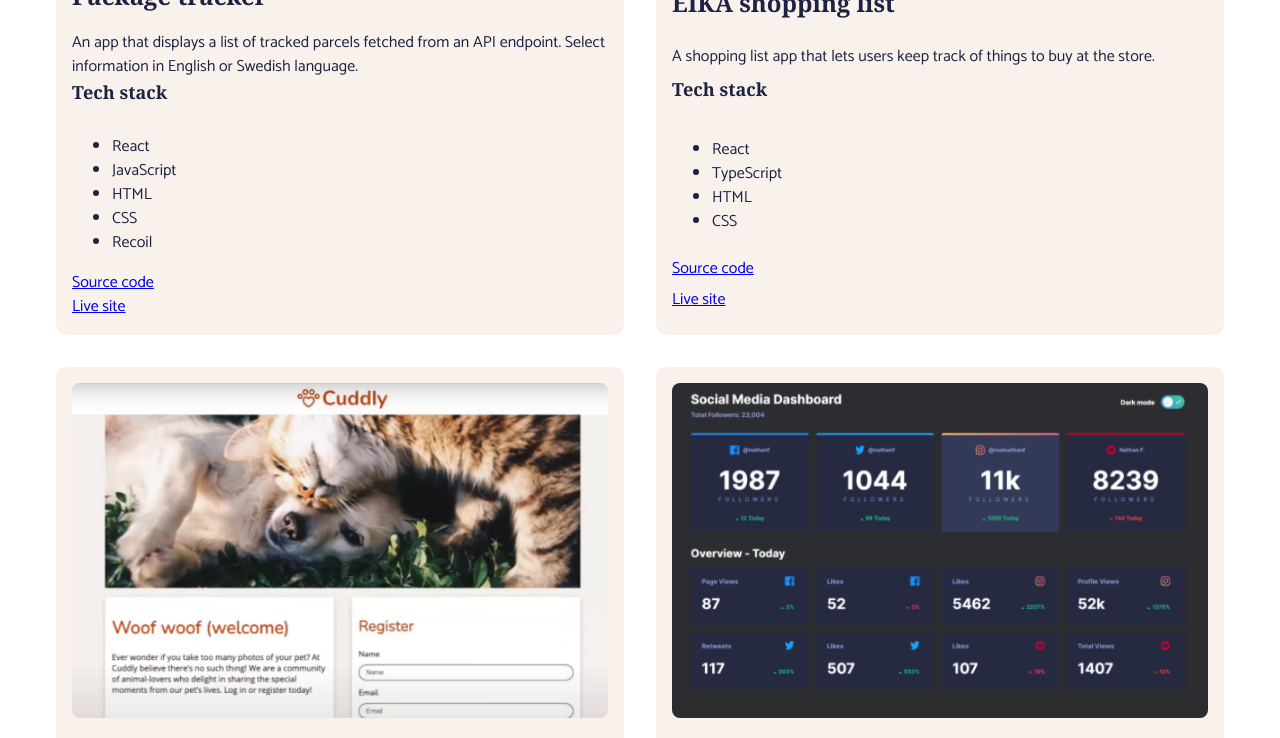
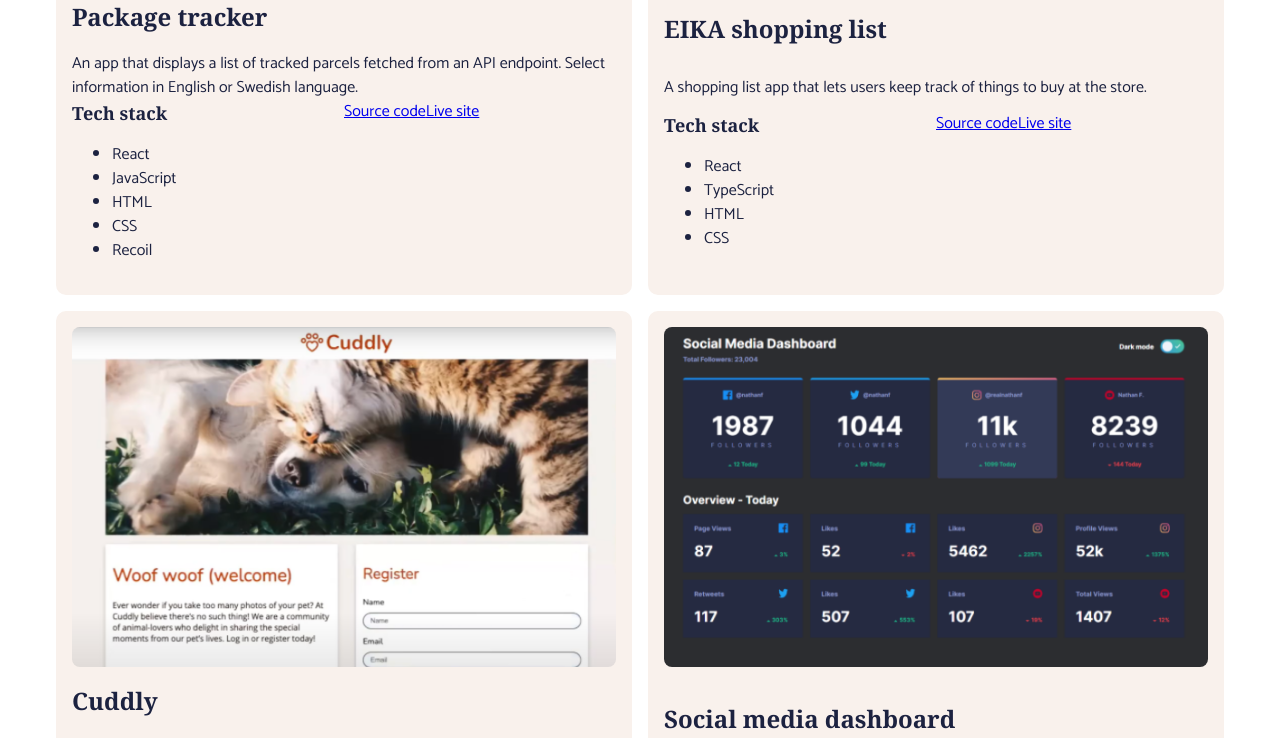
Before and after one commit to eeels22/portfolio, a React (Create React App) app: page / in a window 1280 px wide. Shown: the part 1120-1858 px from the top of the page. Built offline with nearby package versions, Linux system fonts and the light colour scheme.

Commit message:
style project

```diff
--- a/src/components/ProjectCard.tsx
+++ b/src/components/ProjectCard.tsx
@@ -34,11 +34,17 @@ export default function ProjectCard({ project }: ProjectCardProps) {
       )}
       <h3>{project.title}</h3>
       <p>{project.description}</p>
-      <h4>Tech stack</h4>
-      <ul>{techStackList}</ul>
-      <a href={project.repoLink}>Source code</a>
-      {project.hostedLink && <a href={project.hostedLink}>Live site</a>}
-      {project.demoLink && <a href={project.demoLink}>Watch a demo</a>}
+      <div className="narrow">
+        <div>
+          <h4>Tech stack</h4>
+          <ul>{techStackList}</ul>
+        </div>
+        <div className="project-links">
+          <a href={project.repoLink}>Source code</a>
+          {project.hostedLink && <a href={project.hostedLink}>Live site</a>}
+          {project.demoLink && <a href={project.demoLink}>Watch a demo</a>}
+        </div>
+      </div>
     </div>
   );
 }
--- a/src/styles/sections/projectSection.css
+++ b/src/styles/sections/projectSection.css
@@ -1,11 +1,19 @@
+.ProjectSection {
+  display: grid;
+  row-gap: 1rem;
+  justify-content: stretch;
+}
+
 .ProjectCard {
   display: grid;
   background-color: var(--color-neutral-tint);
   color: var(--color-dark);
+  justify-items: stretch;
 }
 
 .projects-container {
   display: grid;
+  gap: 1rem;
 }
 
 .project-image {
@@ -17,6 +25,10 @@
 @media (min-width: 960px) {
   .projects-container {
     grid-template-columns: 1fr 1fr;
-    gap: 2rem;
+  }
+
+  .narrow {
+    display: grid;
+    grid-template-columns: 1fr 1fr;
   }
 }
```
